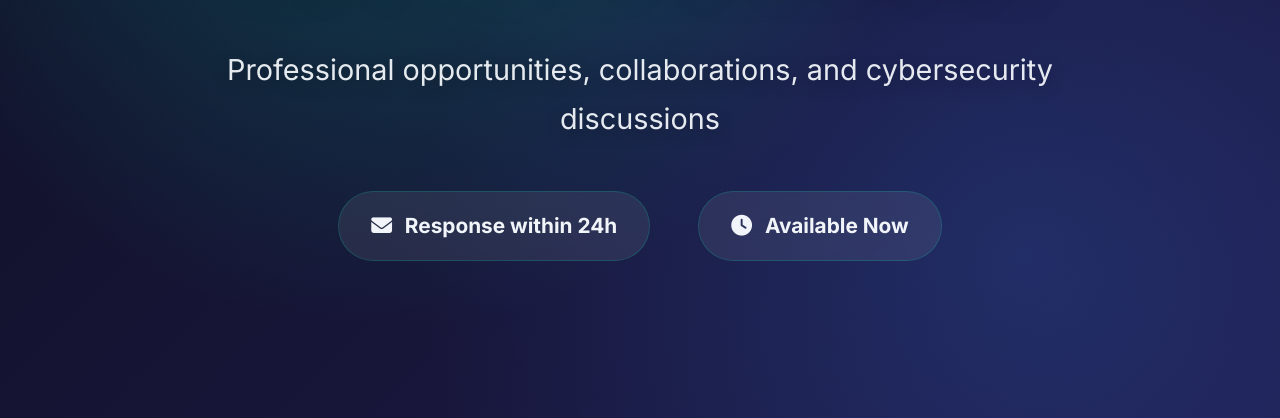
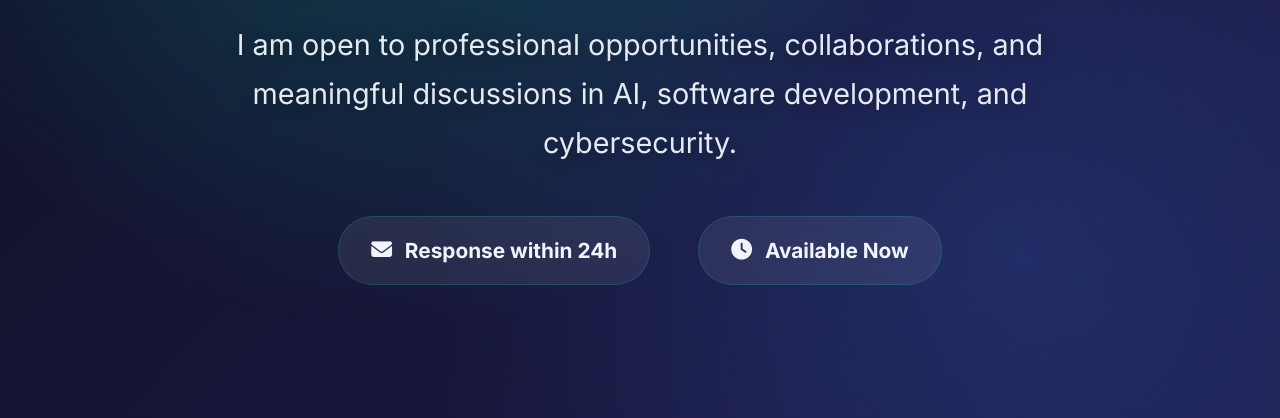
Before and after one commit to khailesh-kumar-sa/Portfolio, a plain HTML site: page contact.html in a window 1280 px wide. Shown: the part 382-800 px from the top of the page. Drawn offline with Linux system fonts and the light colour scheme.

Commit message:
Update contact.html

```diff
--- a/contact.html
+++ b/contact.html
@@ -28,7 +28,7 @@
     <section class="hero contact-hero">
         <div class="hero-content">
             <h1 class="hero-title">Let's Connect</h1>
-            <p class="hero-tagline">Professional opportunities, collaborations, and cybersecurity discussions</p>
+            <p class="hero-tagline">I am open to professional opportunities, collaborations, and meaningful discussions in AI, software development, and cybersecurity.</p>
             <div class="hero-stats">
                 <span><i class="fas fa-envelope"></i> Response within 24h</span>
                 <span><i class="fas fa-clock"></i> Available Now</span>
```
